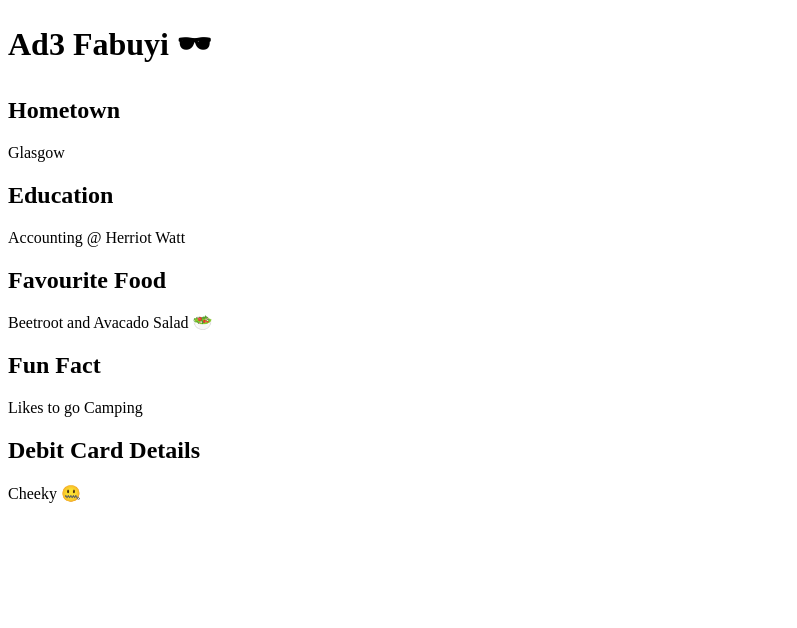
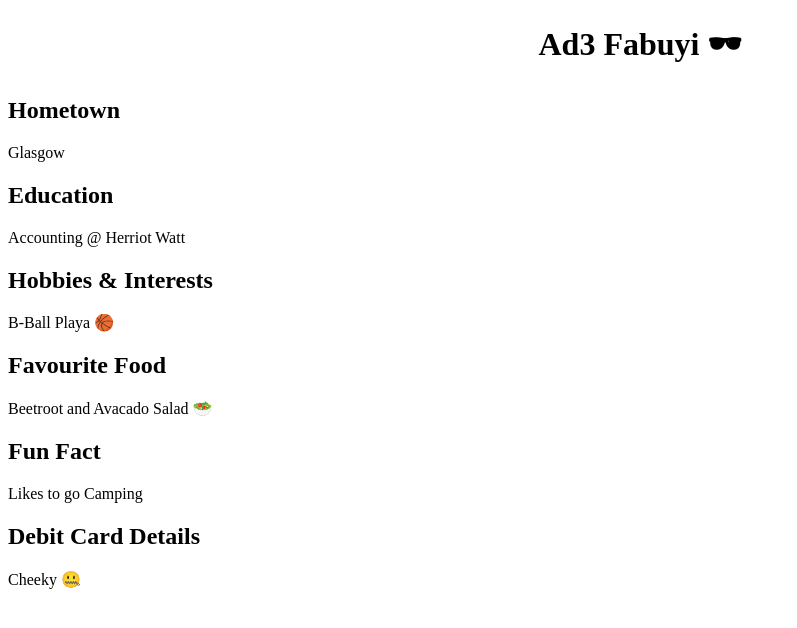
Before and after one commit to duncan0801/boolean-uk-first-collab, a website: page index.html in a window 1280 px wide. Shown: the whole page, without its empty margins (0-797 px from the left). Drawn offline with Linux system fonts and the light colour scheme.

Commit message:
Updated Info

```diff
--- a/index.html
+++ b/index.html
@@ -4,6 +4,11 @@
     <meta charset="UTF-8" />
     <meta name="viewport" content="width=device-width, initial-scale=1.0" />
     <meta http-equiv="X-UA-Compatible" content="ie=edge" />
+    <style>
+      h1 {
+        text-align: center;
+      }
+    </style>
     <title>About Ade</title>
   </head>
   <body>
@@ -17,6 +22,11 @@
     <div>
       <h2 class="sectionTitle" id="education">Education</h2>
       <p>Accounting @ Herriot Watt</p>
+    </div>
+
+    <div>
+      <h2 class="sectionTitle" id="hobbies&Interests">Hobbies & Interests</h2>
+      <p>B-Ball Playa 🏀</p>
     </div>
 
     <div>
```
